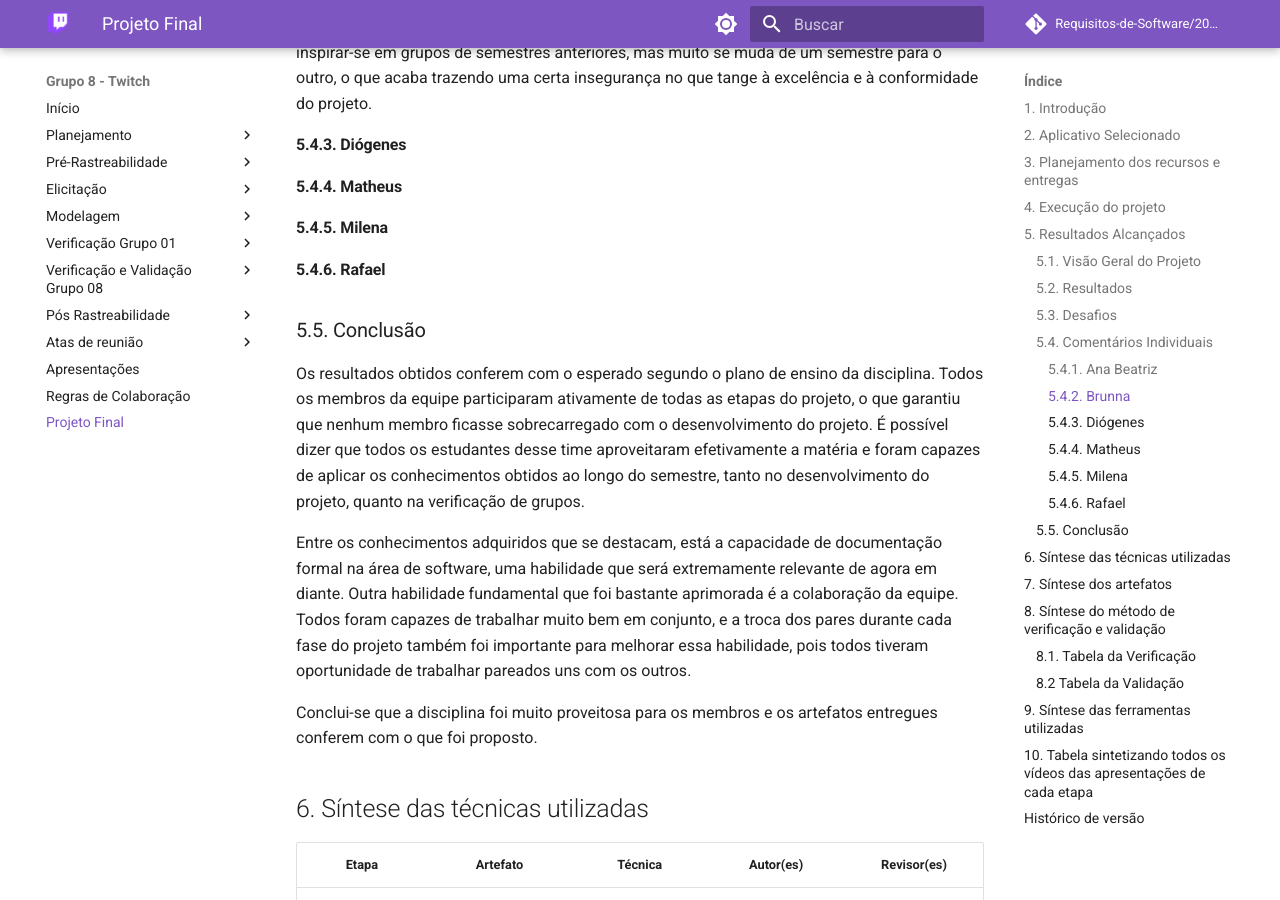
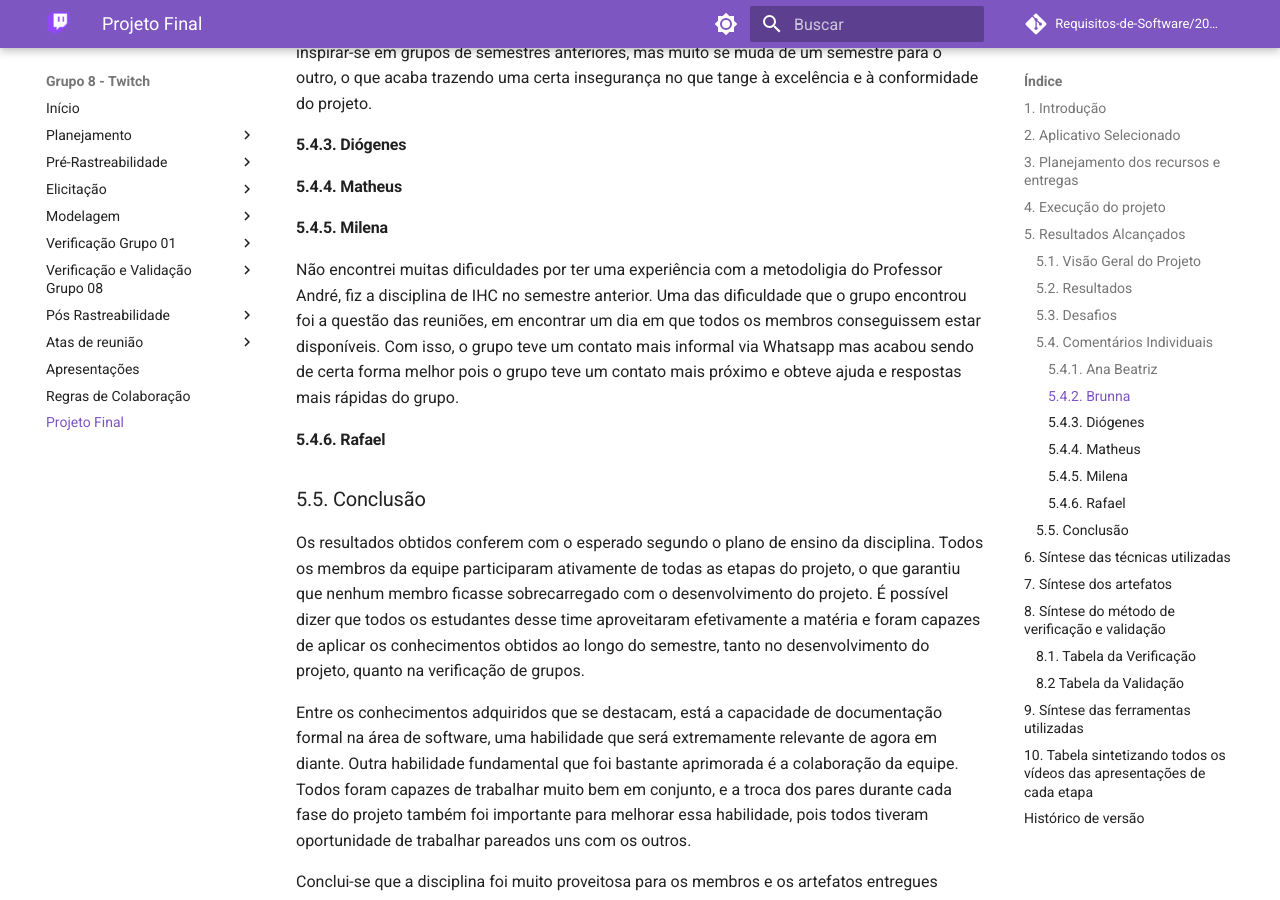
Before and after one commit to Requisitos-de-Software/2023.1-Twitch, an MkDocs documentation site: the page built from docs/projeto_final.md, in a window 1280 px wide and 900 px high, scrolled down 8239 px. Built offline with MkDocs 1.6.1 and Material for MkDocs 9.7.7, drawn with Linux system fonts in a browser that asks for light colours; comment, search, counter and statistics services are not loaded.

Commit message:
comentário milena projeto_final.md

```diff
--- a/docs/projeto_final.md
+++ b/docs/projeto_final.md
@@ -133,6 +133,7 @@ Apesar de ser uma matéria que exige muito esforço e constância no trabalho, f
 #### 5.4.4. Matheus
 
 #### 5.4.5. Milena
+Não encontrei muitas dificuldades por ter uma experiência com a metodoligia do Professor André, fiz a disciplina de IHC no semestre anterior. Uma das dificuldade que o grupo encontrou foi a questão das reuniões, em encontrar um dia em que todos os membros conseguissem estar disponíveis. Com isso, o grupo teve um contato mais informal via Whatsapp mas acabou sendo de certa forma melhor pois o grupo teve um contato mais próximo e obteve ajuda e respostas mais rápidas do grupo.
 
 #### 5.4.6. Rafael
 
```
